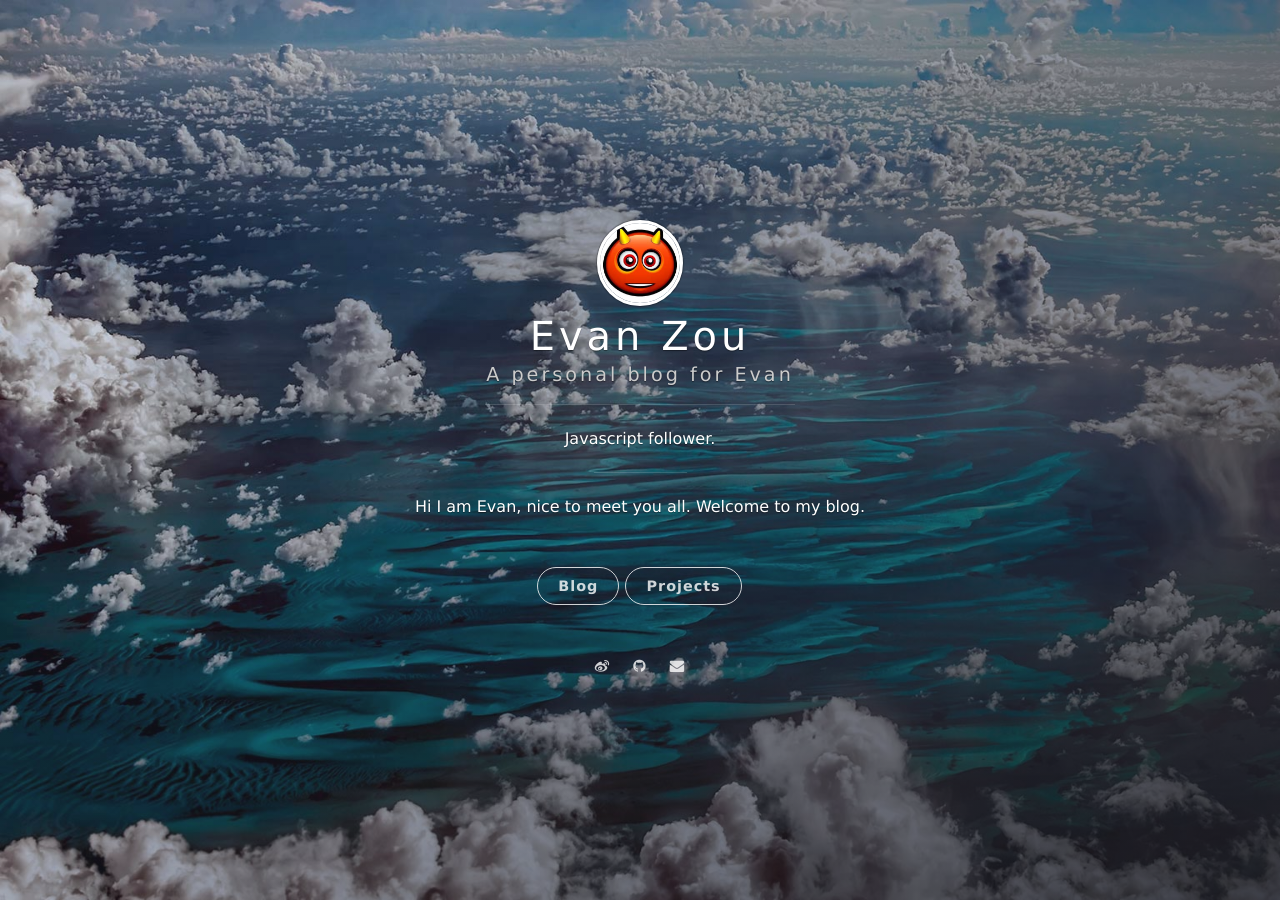
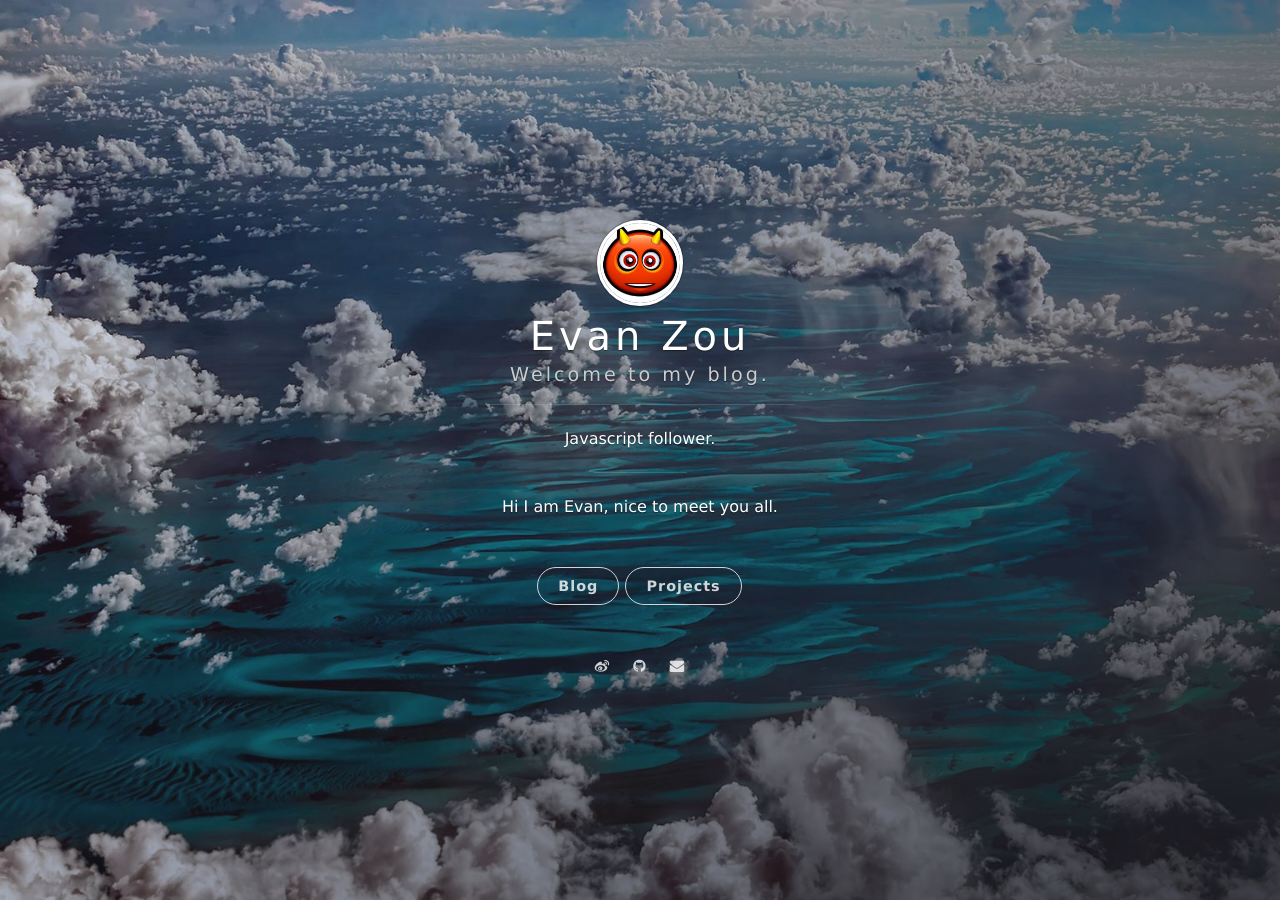
Before and after one commit to Evanzew/Evanzew.github.io, a Jekyll site: the page built from index.html, in a window 1280 px wide. Built offline with Jekyll 4.4.1, drawn with Linux system fonts in a browser that asks for light colours; nearby versions of some CDN libraries; the list of posts is cut into pages by our own code.

```diff
--- a/_config.yml
+++ b/_config.yml
@@ -1,7 +1,7 @@
 # Basic
 title: Evan Zou
-subtitle: A personal blog for Evan
-welcome_message: Hi I am Evan, nice to meet you all. Welcome to my blog.
+subtitle: Welcome to my blog.
+welcome_message: Hi I am Evan, nice to meet you all.
 description: Javascript follower.
 creator: <a href="https://github.com">@EVAN</a>
 
--- a/resume/index.html
+++ b/resume/index.html
@@ -473,7 +473,6 @@
       }
       .content-bd .item-hd .item-time {
         display: inline-block;
-        float: left;
         width: 25%;
       }
       @media screen and (max-width: 720px) {
```
Also changed, not shown: _posts/2019-08-28-React-Onblur-Event.markdown (added, +50 -0 lines), Gemfile.lock, README.md, assets/images/React-Onblur/First.png (added), assets/images/React-Onblur/Second.png (added), assets/images/React-Onblur/Third.png (added).
